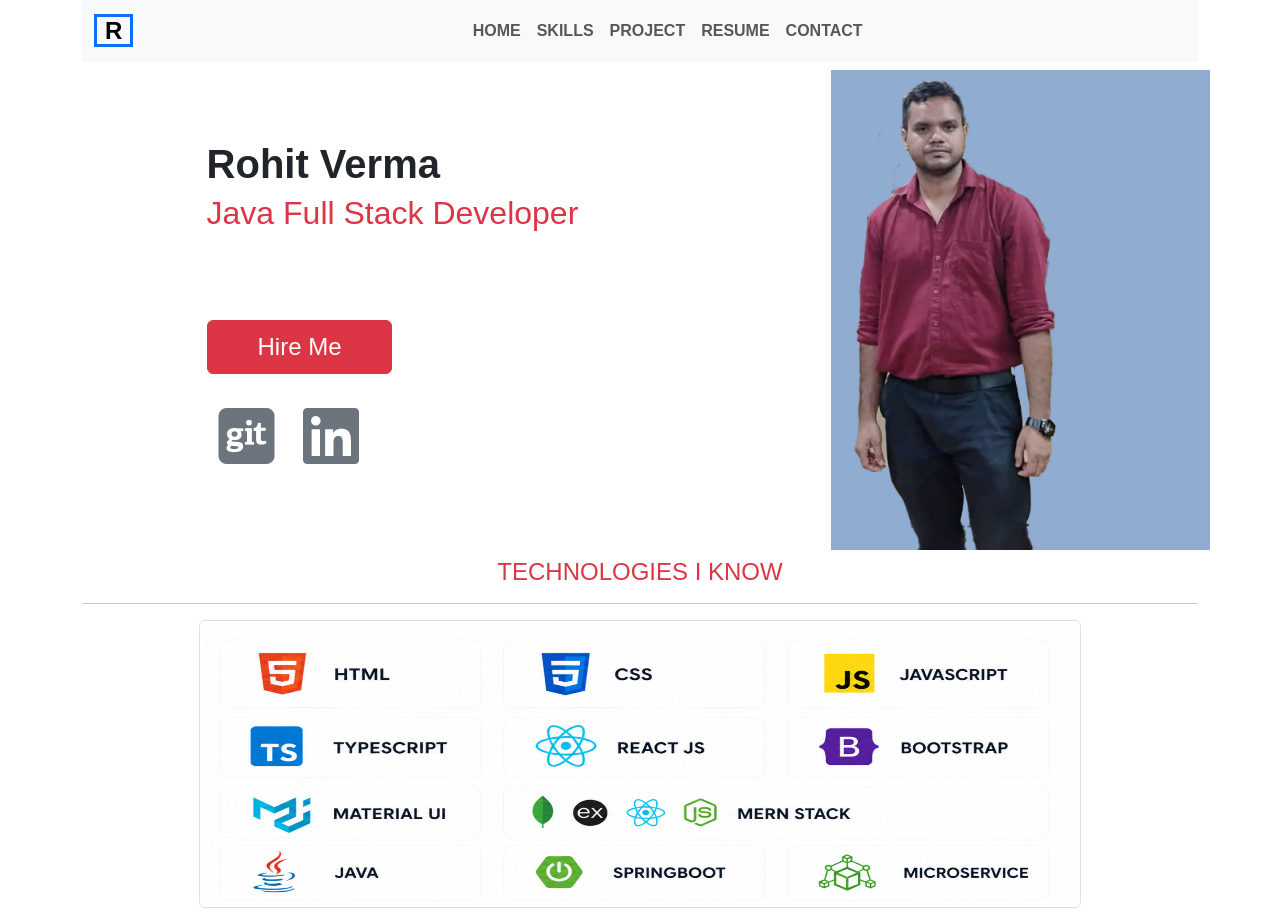
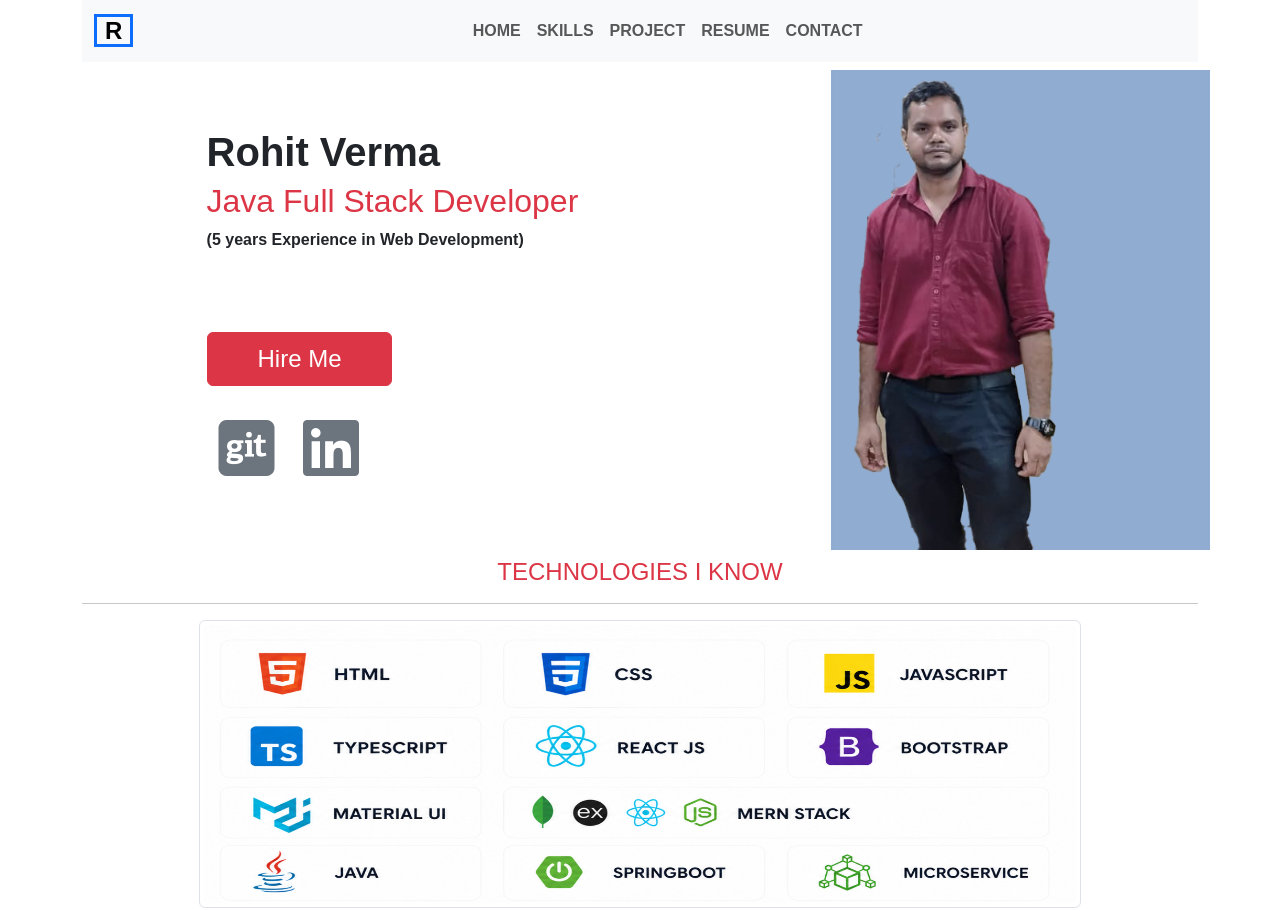
Before and after one commit to rohitkain729/rohit-portfolio, a plain HTML site: page index.html in a window 1280 px wide. Shown: the top 911 px of the page. Drawn offline with nearby package versions, Linux system fonts and the light colour scheme.

Commit message:
redeploy update the resume at 21-09-26 ,updates the profile

```diff
--- a/index.html
+++ b/index.html
@@ -81,9 +81,10 @@
     >
       <div class="d-flex align-items-start flex-column justify-content-center">
         <span class="fw-bold" id="dev-name">Rohit Verma</span>
-        <span class="text-danger h2">Java Full Stack Developer</span>
+        <span class="text-danger h2">Java Full Stack Developer <br> </span>
+        <span class="fw-bold fw-5">(5 years Experience in Web Development)</span>
         <span class="btn btn-danger text-white w-50 fs-4 py-2" id="hireMe"
-          >Hire Me</span
+          ><a href="#footer" class="text-decoration-none text-white">Hire Me</a></span
         >
         <aside class="mt-3">
           <a href="https://github.com/rohitkain729" target="_blank" class="social-media"><i class="fa-brands fa-square-git  text-secondary"></i></a>
```
